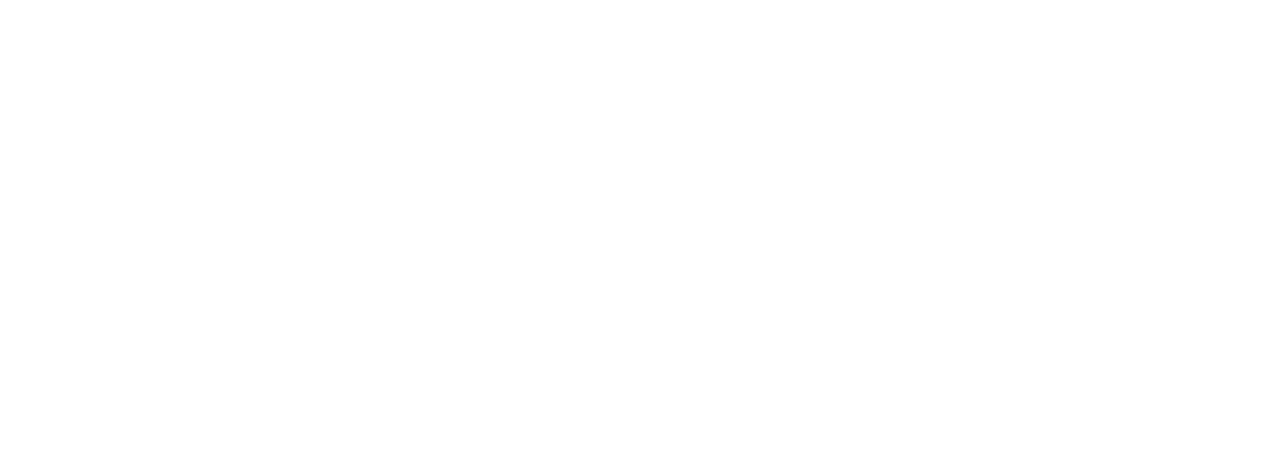
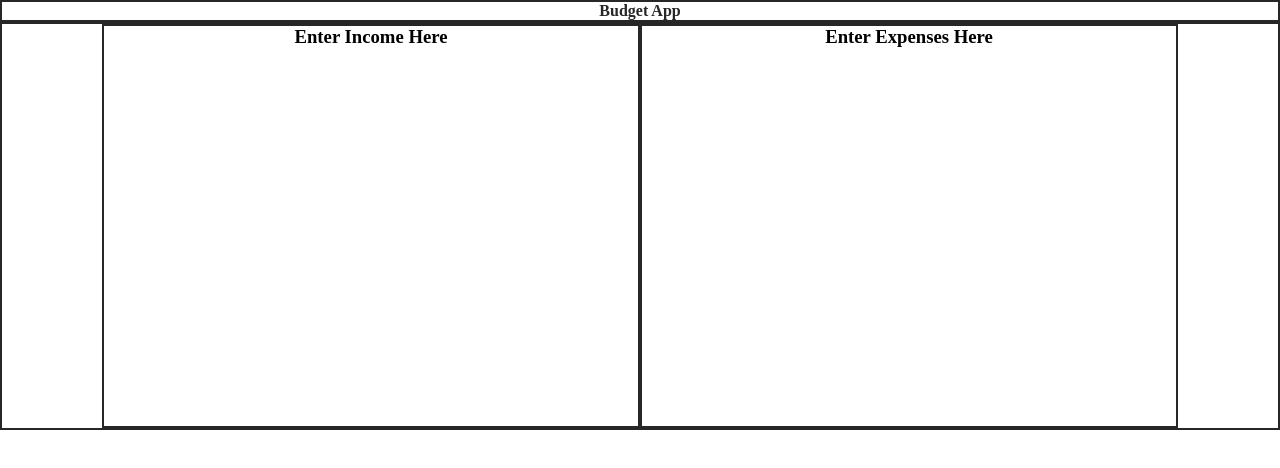
Before and after one commit to thezman88/BudgetApp, a plain HTML site: page index.html in a window 1280 px wide. Drawn offline with Linux system fonts and the light colour scheme.

Commit message:
added income and expense area for wireframe

```diff
--- a/assets/style.css
+++ b/assets/style.css
@@ -0,0 +1,32 @@
+:root{
+    --yellow:#ffc600;
+    --black: #272727;
+    --grey: rgba(184, 132, 132, 0.842);
+}
+
+*{
+    margin:0px;
+    padding:0px;
+}
+
+
+header{
+    border: 2px solid var(--black);
+    color: var(--black);
+    text-align: center;
+
+}
+
+.container{
+    border: 2px solid var(--black);
+    display: grid;
+    grid-template-columns: repeat(2,1fr);
+    padding: 0 100px;
+    text-align: center;
+}
+
+.budgetBox{
+    height: 400px;
+    border: 2px solid var(--black);
+
+}
--- a/index.html
+++ b/index.html
@@ -7,7 +7,19 @@
     <link rel="stylesheet" href="assets/style.css">
 </head>
 <body>
+    <header>
+        <h4>Budget App</h4>
+    </header>
 
+    <div class="container">
+        <div class="budgetBox inputPositive">
+        <h3>Enter Income Here</h3>
+        </div>
+        <div class="budgetBox inputNegative">
+            <h3>Enter Expenses Here</h3>
+
+        </div>
+    </div>
 
     <script src="assets/script.js"></script>
 </body>
```
